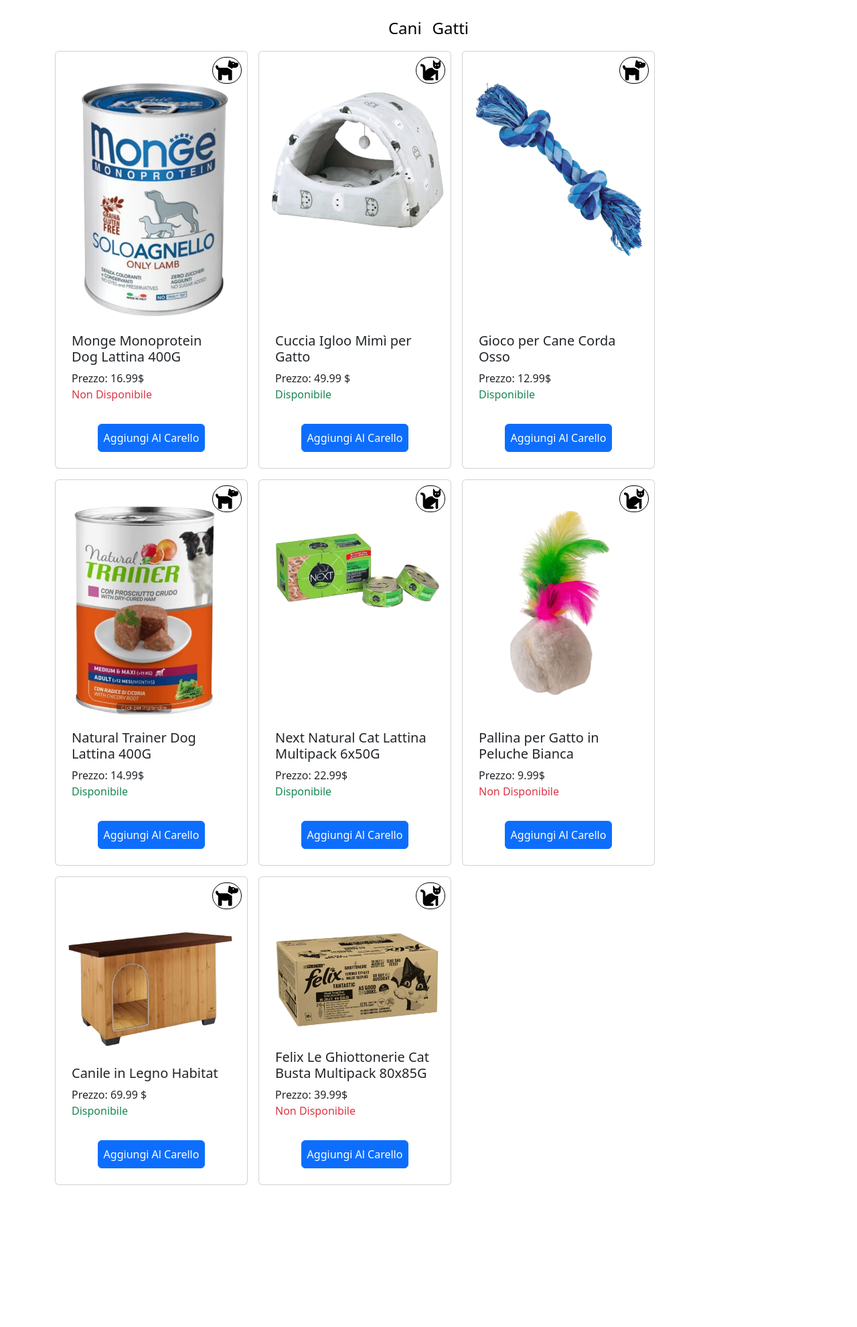
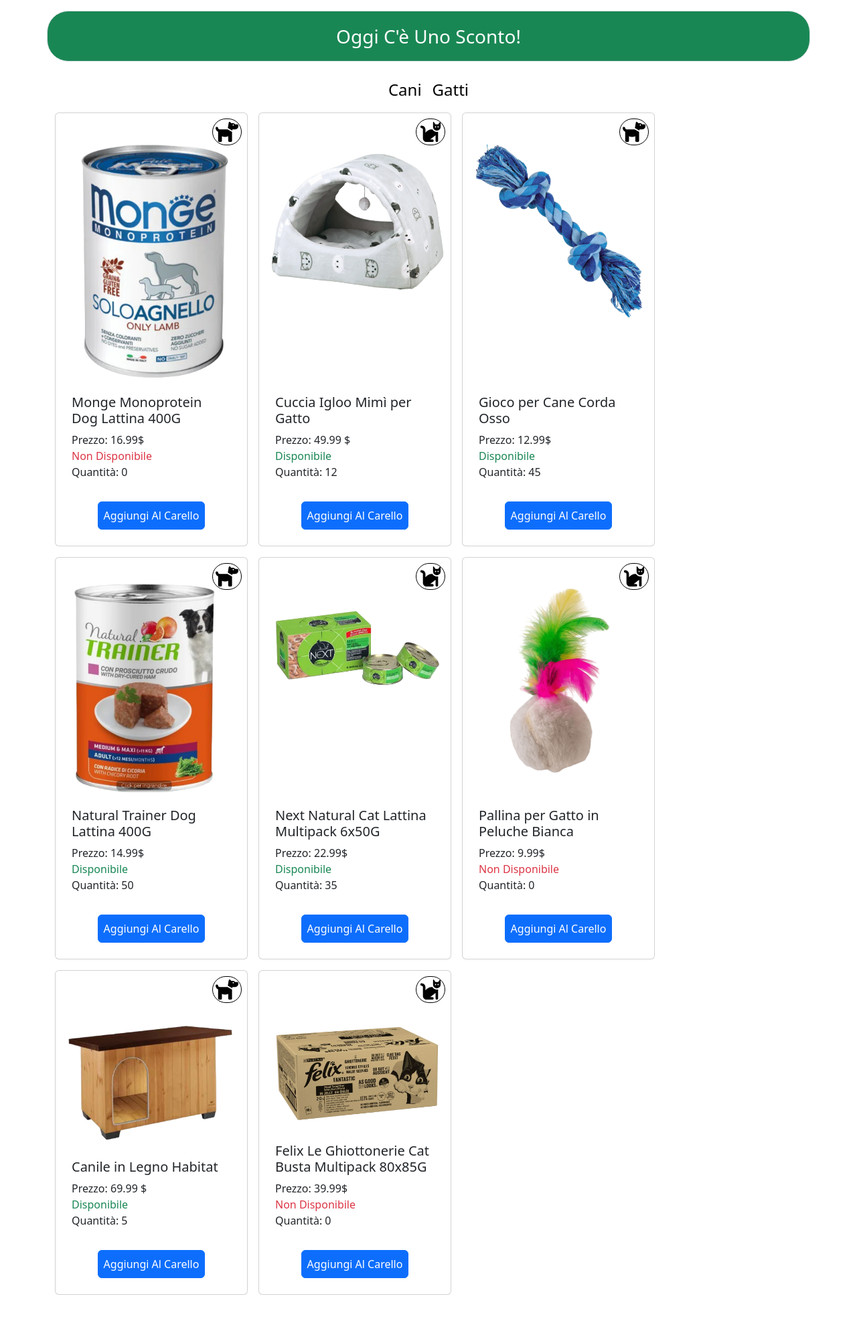
Before and after one commit to federicoverbicaro/php-oop-2, a PHP site: page / in a window 1280 px wide. Shown: the part 104-2086 px from the top of the page at 67% size. Before the commit the page ends 1874 px from the top, so only its background shows below. Run offline with PHP 8.4, Linux system fonts and the light colour scheme.

Commit message:
feat: fine esercizio

```diff
--- /dev/null
+++ b/exception/Sconto.php
@@ -0,0 +1,13 @@
+<?php
+
+class DiscountAlert extends Exception {}
+$scontoVisualizzato = false;
+try {
+
+    throw new DiscountAlert("Oggi c'è uno sconto!");
+} catch (DiscountAlert $e) {
+
+    if (!$scontoVisualizzato) {
+        $scontoVisualizzato = true;
+    }
+}
--- a/index.php
+++ b/index.php
@@ -9,12 +9,15 @@
 
 <?php
 
-
 $categoria_selezionata = isset($_GET['categoria']) ? $_GET['categoria'] : '';
 
 include './models/cuccie.php';
 include './models/Cibo.php';
 include './models/giochi.php';
+include './exception/Sconto.php';
+
+
+
 
 
 //istanza cuccie
@@ -33,52 +36,6 @@ $disponibilita_cibo = $cibo->getDisponibilita_Cibo();
 $giochi = new Giochi("", "", "", "", "");
 $prezzi_giochiAnimols = $giochi->getPrezzi_Giochi();
 $disponibilita_giochi = $giochi->getDisponibilita_Giochi();
-
-class Shop
-{
-    public $id;
-    public $img;
-    public $titolo;
-    public $icona;
-    public $categoria;
-
-    function __construct($_id, $_img, $_titolo, $_icona,$_categoria)
-    {
-        $this->id = $_id;
-        $this->img = $_img;
-        $this->titolo = $_titolo;
-        $this->icona = $_icona;
-        $this->categoria = $_categoria;
-    }
-    public function getId()
-    {
-        return $this->id;
-    }
-}
-
-$Prodotti = array(
-
-    new Shop("ciboCane1", "./img/PCane1-Photoroom.png-Photoroom.png", "Monge Monoprotein Dog Lattina 400G", "./icons/dog-solid.svg","cane"),
-
-    new Shop("cucciaGatto1", "./img/gatto cuccia-Photoroom.png-Photoroom.png", "Cuccia Igloo Mimì per Gatto", "./icons/cat-solid.svg","gatto"),
-
-    new Shop("giocoCane1", "./img/gioco cane-Photoroom.png-Photoroom.png", "Gioco per Cane Corda Osso", "./icons/dog-solid.svg","cane"),
-
-    new Shop("ciboCane2", "./img/ciboCane2.png", "Natural Trainer Dog Lattina 400G", "./icons/dog-solid.svg","cane"),
-
-    new Shop("ciboGatto1", "./img/gatto-Photoroom.png-Photoroom.png", "Next Natural Cat Lattina Multipack 6x50G", "./icons/cat-solid.svg","gatto"),
-
-    new Shop("gicoGatto1", "./img/gioco gatto-Photoroom.png-Photoroom.png", "Pallina per Gatto in Peluche Bianca", "./icons/cat-solid.svg","gatto"),
-
-    new Shop("cucciaCane1", "./img/cane cuccia-Photoroom.png-Photoroom.png", "Canile in Legno Habitat", "./icons/dog-solid.svg","cane"),
-
-    new Shop("ciboGatto2", "./img/gatto2-Photoroom.png-Photoroom.png", "Felix Le Ghiottonerie Cat Busta Multipack 80x85G", "./icons/cat-solid.svg","gatto")
-
-
-
-);
-
-
 
 ?>
 
@@ -101,6 +58,11 @@ $Prodotti = array(
     </header>
 
     <main >
+        <div class="text-center mt-3 border rounded-5 container p-3 bg-success ">
+          <span class="text-capitalize fs-3 text-white  "><?= $e->getMessage();?></span>
+        </div>
+
+
         <div class="container mt-4 ">
             <ul class="list-unstyled d-flex gap-3 justify-content-center ">
                 <li>
@@ -144,7 +106,10 @@ $Prodotti = array(
                                     <?php else : ?>
                                         <span class="text-danger text-capitalize ">Non disponibile</span>
                                     <?php endif; ?>
+                                    <span>Quantità: <?= $prodotto->getQuantita($prodotto->id); ?></span>
+
                                 </div>
+
                             <?php endif; ?>
 
 
@@ -158,7 +123,9 @@ $Prodotti = array(
                                     <?php else : ?>
                                         <span class="text-danger text-capitalize "> Non disponibile</span>
                                     <?php endif; ?>
+                                    <span>Quantità: <?= $prodotto->getQuantita($prodotto->id); ?></span>
                                 </div>
+
                             <?php endif; ?>
 
 
@@ -172,7 +139,10 @@ $Prodotti = array(
                                     <?php else : ?>
                                         <span class="text-danger text-capitalize ">Non disponibile</span>
                                     <?php endif; ?>
+
+                                    <span>Quantità: <?= $prodotto->getQuantita($prodotto->id); ?></span>
                                 </div>
+
                             <?php endif; ?>
                         </div>
 
--- a/models/Cibo.php
+++ b/models/Cibo.php
@@ -1,9 +1,13 @@
 <?php
+require_once __DIR__ . '/../traits/Amount.php';
+require_once __DIR__ . '/Shop.php';
 class Cibo extends Shop
 {
     public $id;
     private $price;
     public $disponibilita;
+
+    use Amount;
 
 
     private $prezzi_cibo = [
@@ -21,12 +25,14 @@ class Cibo extends Shop
         "ciboGatto2" => false,
     ];
 
-    public function __construct($_price, $disponibilita)
+
+    public function __construct($_id,$_price, $disponibilita)
 
     {
-
+        $this->id = $_id;
         $this->prezzi_cibo[$this->id] = $_price;
         $this->disponibile_Cibo[$this->id] = $disponibilita;
+        $this->setQuantita($_id, 0);
     }
 
     public function getPrezzi_Cibo()
--- /dev/null
+++ b/models/Shop.php
@@ -0,0 +1,61 @@
+<?php
+
+require_once __DIR__ . '/../traits/Amount.php';
+
+class Shop
+{
+    public $id;
+    public $img;
+    public $titolo;
+    public $icona;
+    public $categoria;
+
+
+    use Amount;
+
+
+
+    function __construct($_id, $_img, $_titolo, $_icona,$_categoria)
+    {
+        $this->id = $_id;
+        $this->img = $_img;
+        $this->titolo = $_titolo;
+        $this->icona = $_icona;
+        $this->categoria = $_categoria;
+    }
+    public function getId()
+    {
+        return $this->id;
+    }
+}
+
+$Prodotti = array(
+
+    new Shop("ciboCane1", "./img/PCane1-Photoroom.png-Photoroom.png", "Monge Monoprotein Dog Lattina 400G", "./icons/dog-solid.svg","cane"),
+
+    new Shop("cucciaGatto1", "./img/gatto cuccia-Photoroom.png-Photoroom.png", "Cuccia Igloo Mimì per Gatto", "./icons/cat-solid.svg","gatto"),
+
+    new Shop("giocoCane1", "./img/gioco cane-Photoroom.png-Photoroom.png", "Gioco per Cane Corda Osso", "./icons/dog-solid.svg","cane"),
+
+    new Shop("ciboCane2", "./img/ciboCane2.png", "Natural Trainer Dog Lattina 400G", "./icons/dog-solid.svg","cane"),
+
+    new Shop("ciboGatto1", "./img/gatto-Photoroom.png-Photoroom.png", "Next Natural Cat Lattina Multipack 6x50G", "./icons/cat-solid.svg","gatto"),
+
+    new Shop("gicoGatto1", "./img/gioco gatto-Photoroom.png-Photoroom.png", "Pallina per Gatto in Peluche Bianca", "./icons/cat-solid.svg","gatto"),
+
+    new Shop("cucciaCane1", "./img/cane cuccia-Photoroom.png-Photoroom.png", "Canile in Legno Habitat", "./icons/dog-solid.svg","cane"),
+
+    new Shop("ciboGatto2", "./img/gatto2-Photoroom.png-Photoroom.png", "Felix Le Ghiottonerie Cat Busta Multipack 80x85G", "./icons/cat-solid.svg","gatto")
+
+
+
+);
+
+$Prodotti[0]->setQuantita("ciboCane1", 0);
+$Prodotti[1]->setQuantita("cucciaGatto1", 12);
+$Prodotti[2]->setQuantita("giocoCane1", 45);
+$Prodotti[3]->setQuantita("ciboCane2", 50);
+$Prodotti[4]->setQuantita("ciboGatto1", 35);
+$Prodotti[5]->setQuantita("gicoGatto1", 0);
+$Prodotti[6]->setQuantita("cucciaCane1", 5);
+$Prodotti[7]->setQuantita("ciboGatto2", 0);
--- a/models/cuccie.php
+++ b/models/cuccie.php
@@ -1,11 +1,13 @@
 <?php
-
+require_once __DIR__ . '/../traits/Amount.php';
+require_once __DIR__ . '/Shop.php';
 class Cuccie extends Shop
 {
     public $id;
     private $price;
     public $disponibilita;
 
+    use Amount;
 
     private $prezzi = [
         "cucciaCane1" => 69.99,
@@ -17,11 +19,14 @@ class Cuccie extends Shop
         "cucciaGatto1" => true,
     ];
 
-    public function __construct($_price, $disponibilita)
+
+
+    public function __construct($_id,$_price, $disponibilita)
     {
-
+        $this->id = $_id;
         $this->prezzi[$this->id] = $_price;
         $this->disponibile[$this->id] = $disponibilita;
+        $this->setQuantita($_id, 0);
     }
 
     public function getPrezzi()
--- a/models/giochi.php
+++ b/models/giochi.php
@@ -1,11 +1,16 @@
 <?php
+require_once __DIR__ . '/../traits/Amount.php';
+require_once __DIR__ . '/Shop.php';
+class Giochi extends Shop{
 
-class Giochi extends Shop{
+
 
     public $id;
     private $price;
     public $disponibilita;
 
+
+    use Amount;
 
     private $prezzi_giochi = [
 
@@ -18,12 +23,15 @@ class Giochi extends Shop{
         "gicoGatto1" => false,
     ];
 
-    public function __construct($_price, $disponibilita)
+
+    public function __construct($_id,$_price, $disponibilita)
 
     {
 
+        $this->id = $_id;
         $this->prezzi_giochi[$this->id] = $_price;
         $this->disponibile_giochi[$this->id] = $disponibilita;
+        $this->setQuantita($_id, 0);
     }
 
     public function getPrezzi_Giochi()
@@ -36,4 +44,7 @@ class Giochi extends Shop{
         return $this->disponibile_giochi;
     }
 
+
+
+
 }
--- /dev/null
+++ b/traits/Amount.php
@@ -0,0 +1,13 @@
+<?php
+trait Amount{
+    public $quantita = [];
+
+    public function setQuantita($id,$quantita){
+
+        $this->quantita[$id] = $quantita;
+    }
+
+    public function getQuantita($id){
+        return $this->quantita[$id] ?? null;
+    }
+}
```
